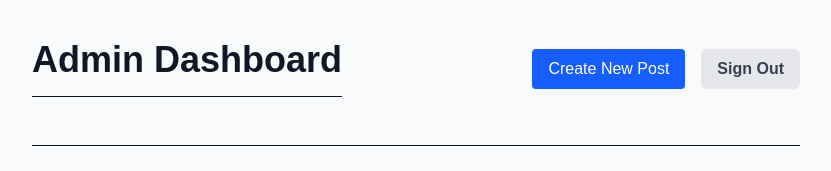
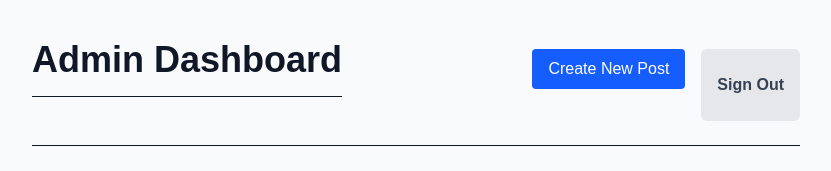
Before and after one commit to nic-ball/portfolio-blog, a Next.js app: page /admin in a window 1280 px wide. Shown: the top 171 px of the page, without its empty margins (224-1055 px from the left). Built offline with nearby package versions, Linux system fonts and the light colour scheme; no server answers; the database is empty; sample sign-in values are in the browser's storage.

Commit message:
Fix signout and server action ids

```diff
--- a/app/admin/page.tsx
+++ b/app/admin/page.tsx
@@ -3,6 +3,7 @@
 import { auth } from '../../auth'
 import { redirect } from 'next/navigation'
 import { signOut } from 'next-auth/react';
+import SignOutButton from '../components/SignOutButton';
 
 export const dynamic = 'force-dynamic';
 
@@ -32,17 +33,7 @@
             </Link>
 
             {/* Sign Out */}
-            <form action={async () => {
-              "use server"
-              await signOut({ redirectTo: "/" })
-            }}>
-              <button
-                type="submit"
-                className="bg-gray-200 hover:bg-red-500 hover:text-white text-gray-700 px-4 py-2 rounded-md font-bold transition"
-              >
-                Sign Out
-              </button>
-            </form>
+            <SignOutButton />
           </div>
         </div>
 
--- /dev/null
+++ b/app/components/SignOutButton.tsx
@@ -0,0 +1,14 @@
+"use client"
+
+import { signOut } from "next-auth/react"
+
+export default function SignOutButton() {
+  return (
+    <button
+      onClick={() => signOut({ callbackUrl: "/" })}
+      className="bg-gray-200 hover:bg-red-500 hover:text-white text-gray-700 px-4 py-2 rounded-md font-bold transition"
+    >
+      Sign Out
+    </button>
+  )
+}
```
